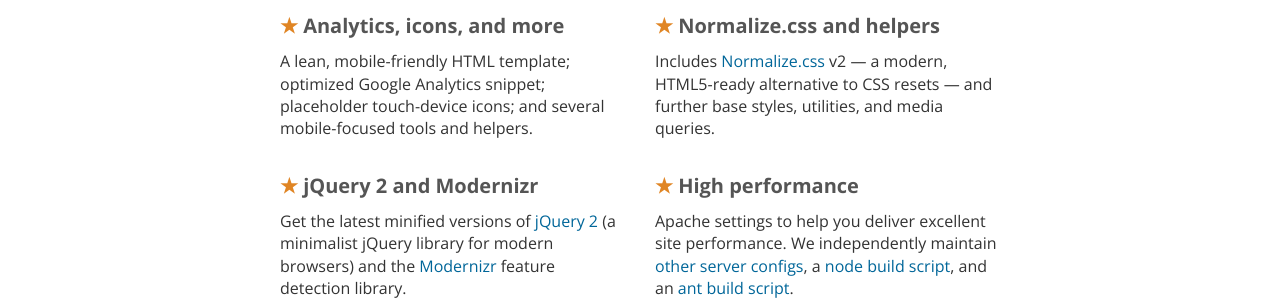
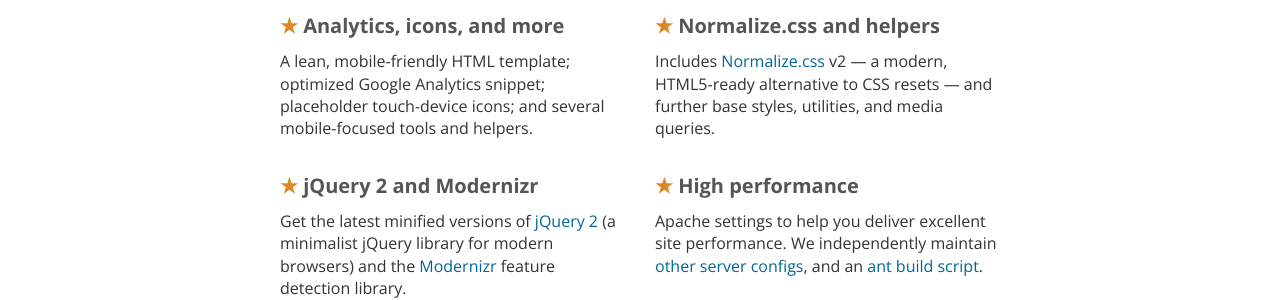
Before and after one commit to h5bp/html5boilerplate.com-mobile, a website: page src/index.html in a window 1280 px wide. Shown: the part 653-953 px from the top of the page. Drawn offline with nearby package versions, Linux system fonts and the light colour scheme.

Commit message:
Update `index.html`
Remove link to the `node build script` repository
as the project is no longer maintained.

```diff
--- a/src/index.html
+++ b/src/index.html
@@ -86,7 +86,7 @@
 
                     <div class="grid-cell">
                         <h3><span class="star">&#x2605;</span> High performance</h3>
-                        <p>Apache settings to help you deliver excellent site performance. We independently maintain <a href="https://github.com/h5bp/server-configs">other server configs</a>, a <a href="https://github.com/h5bp/node-build-script">node build script</a>, and an <a href="https://github.com/h5bp/ant-build-script">ant build script</a>.</p>
+                        <p>Apache settings to help you deliver excellent site performance. We independently maintain <a href="https://github.com/h5bp/server-configs">other server configs</a>, and an <a href="https://github.com/h5bp/ant-build-script">ant build script</a>.</p>
                     </div>
                 </div>
 
```
